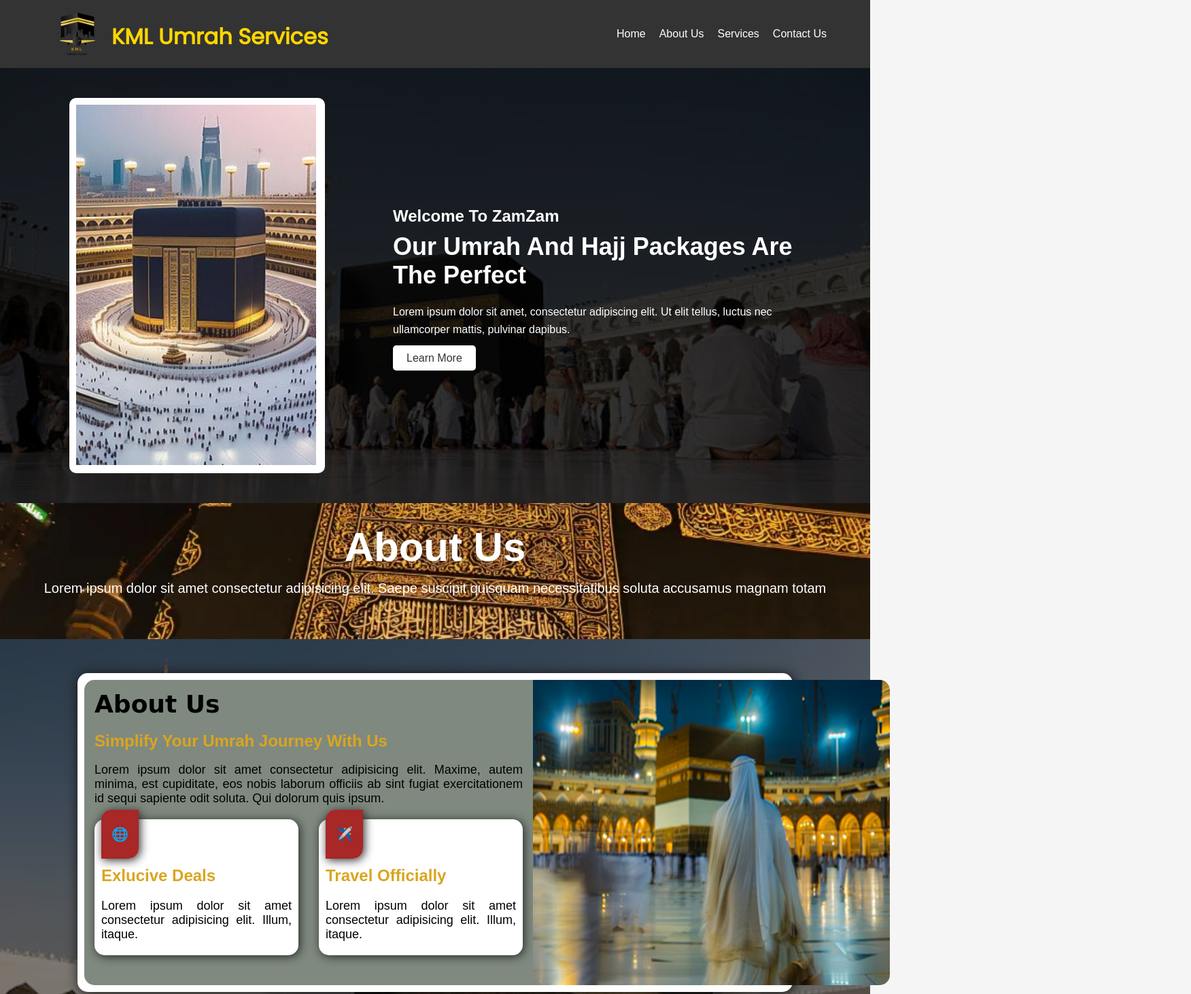
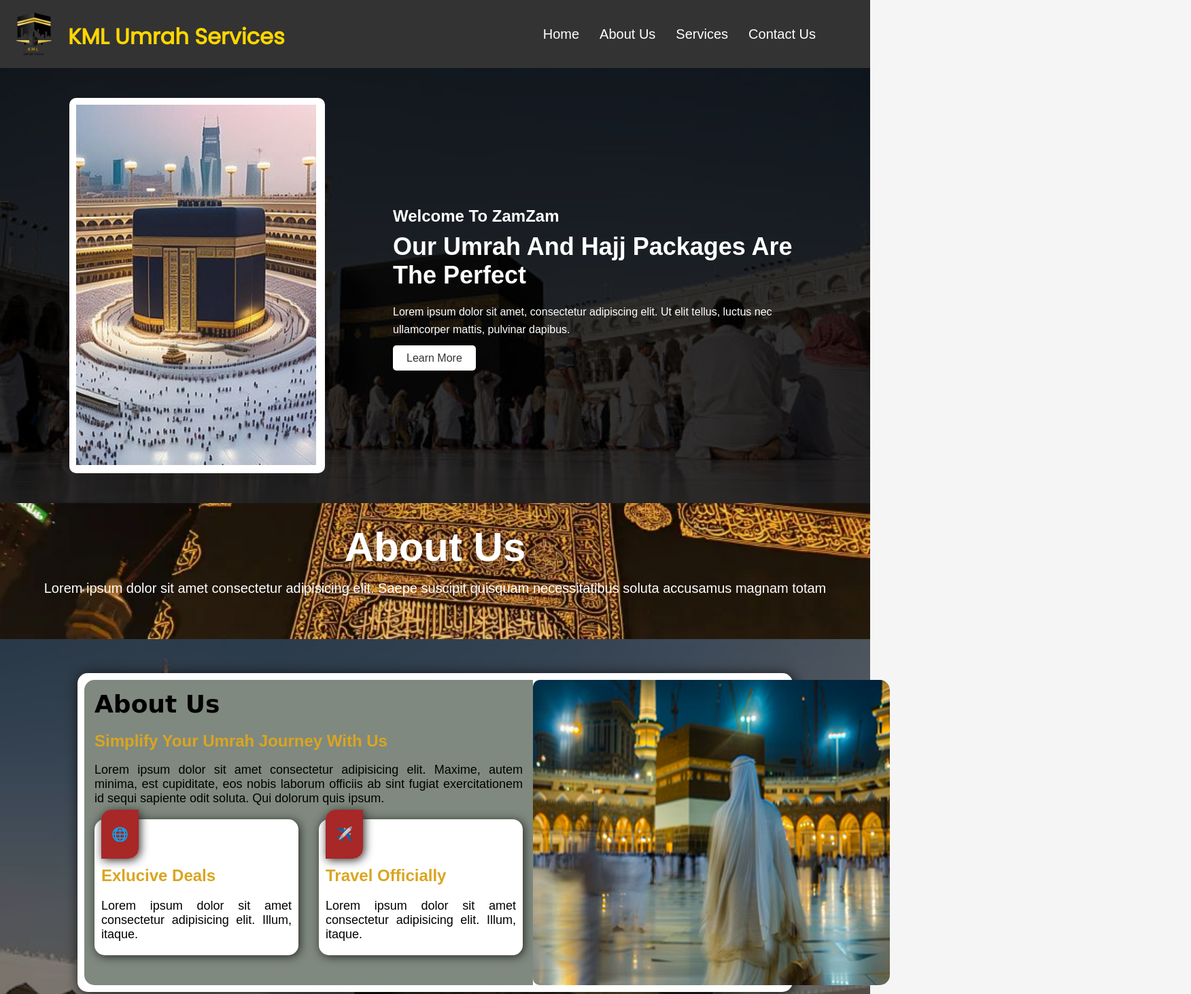
Before and after one commit to mdharis98/Umrah_Tours, a plain HTML site: page index.html in a window 1280 px wide. Shown: the top 1462 px of the page at 68% size, 1752 px wide, since content can reach past the window. Drawn offline with Linux system fonts and the light colour scheme.

Commit message:
add styling

```diff
--- a/style.css
+++ b/style.css
@@ -15,7 +15,6 @@ body {
 }
 
 .container {
-    width: 90%;
     margin: auto;
     display: flex;
     justify-content: space-between;
@@ -36,13 +35,34 @@ body {
 .navbar ul {
     list-style: none;
     display: flex;
-    gap: 20px;
+    gap: 30px;
+    margin-right: 5rem;
+    font-size: 20px;
 }
 
 .navbar a {
     color: #fff;
     text-decoration: none;
+    transition: transform 0.3s ease;
 }
+
+.navbar li a:hover {
+    color: gold;
+    transform: scale(1.1);
+}
+
+img{
+    border-radius: 10px;
+}
+
+img, .hover-scale {
+    transition: transform 0.3s ease;
+}
+
+img:hover, .hover-scale:hover {
+    transform: scale(1.03);
+}
+
 
 .hero-section {
     background-image: url('assets/background\ img.jpg');
@@ -178,7 +198,6 @@ body {
     width: 300px;
     height: 200px;
     padding: 10px ;
-    /* border: 2px solid black; */
     background-color: white;
     border-radius: 15px;
     box-shadow: 2px 2px 14px rgb(39, 39, 39);
@@ -256,8 +275,6 @@ body {
 
 .back h1{
     font-size: 60px;
-
-
 }
 
 .back p{
@@ -266,7 +283,6 @@ body {
 
 .services{
     background: rgb(149, 157, 149);
-
 }
 
 .card-container {
@@ -320,7 +336,6 @@ body {
 .overlay1 span{
     font-size: 50px;
     color: goldenrod;
-
 }
 
 .overlay1 h3 {
@@ -361,8 +376,6 @@ body {
     font-size: 25px;
     line-height: 1.5;
     padding: 5px;
-
-
 }
 
 .c-sub span{
```
